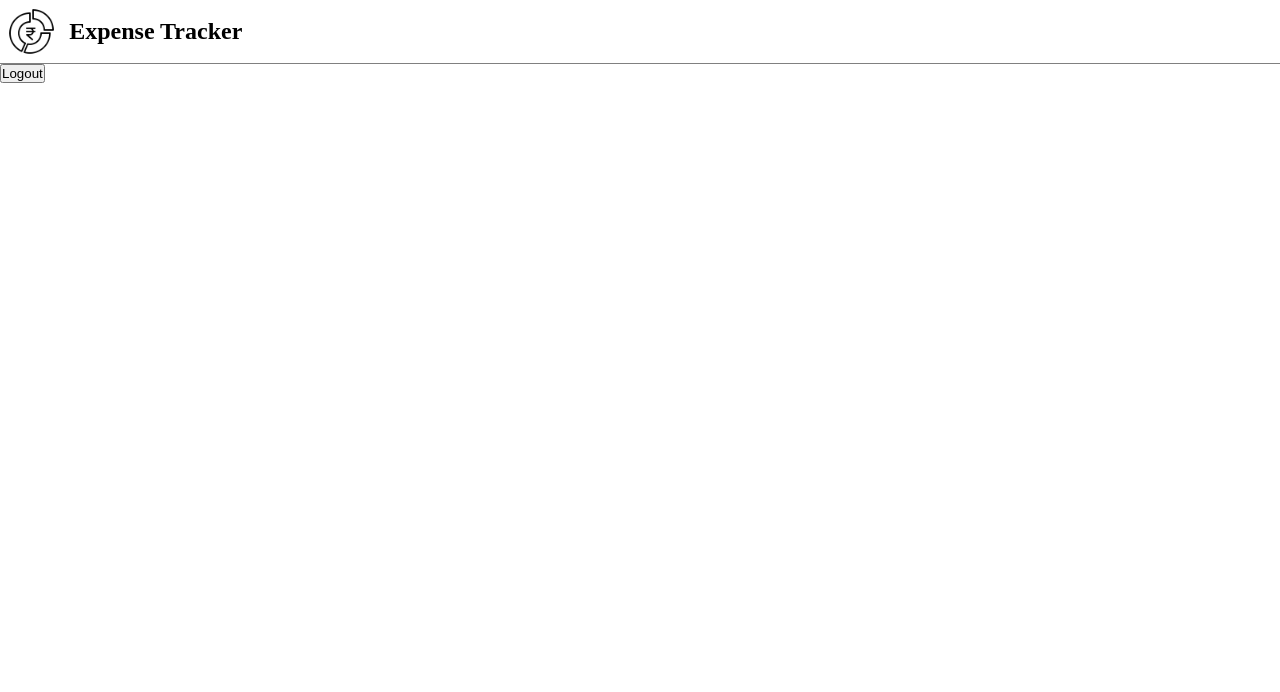
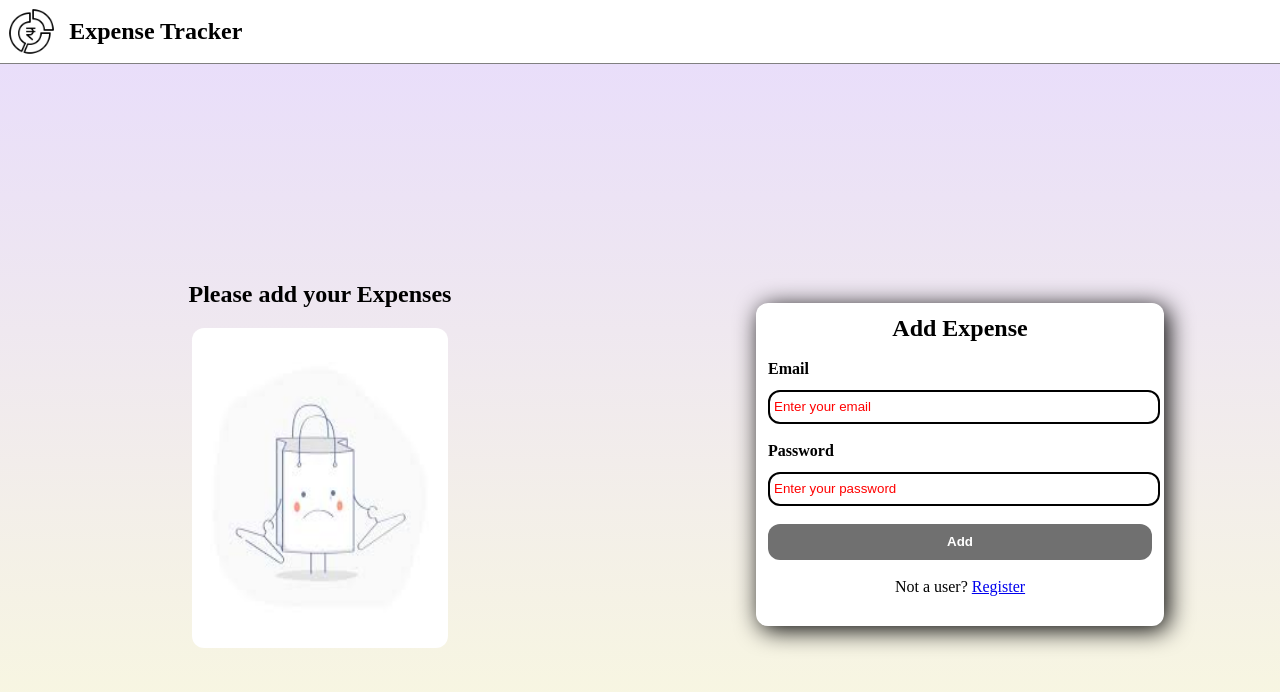
Before and after one commit to hey-raghav/fullstack_MERN, a React (Create React App) app in the folder expense-tracker/: page /dashboard in a window 1280 px wide. Shown: the top 692 px of the page. Built offline with nearby package versions, Linux system fonts and the light colour scheme.

Commit message:
hooks complete

```diff
--- a/expense-tracker/src/components/Dashboard.js
+++ b/expense-tracker/src/components/Dashboard.js
@@ -1,18 +1,88 @@
-import React from 'react'
-import { useNavigate } from 'react-router-dom'
-
-function Dashboard() {
+import React, { useState } from 'react'
+import img from '../asset/img/image.jpeg'
+import { Link, useNavigate } from 'react-router-dom'
+function Homepage() {
 
     const navigate = useNavigate();
+    const [inputs, setInputs] = useState({})
+    const [showerror, setShowError] = useState(false)
+    const handleChange = (event) => {
+        const name = event.target.name;
+        const value = event.target.value;
+        setInputs(values => ({ ...values, [name]: value }))
+    }
 
-    const doLogout =()=>{
-        navigate("/");
+    const doLogin = (event) => {
+        event.preventDefault();
+        console.log("clicked", inputs);
+        if (inputs.pass.length >= 8) {
+            navigate("/dashboard");
+        }
+        else {
+            setShowError(true);
+        }
+
     }
     return (
-        <div>
-            <button onClick={doLogout}>Logout</button>
+        <div className='container'>
+            <div className='leftcontainer'>
+                <p>Please add your Expenses</p>
+                <img src={img} />
+
+            </div>
+            <div className='rightcontainer'>
+                <div className='formcard'>
+                    <div>
+                        <h2 style={{ alignSelf: 'center' }}>Add Expense</h2>
+                    </div>
+                    <form onSubmit={doLogin}>
+                        <div>
+                            <label>
+                                Email
+                            </label>
+                            <input required
+                                type="email"
+                                placeholder='Enter your email'
+                                value={inputs.email || ''}
+                                onChange={handleChange}
+                                name='email'
+                            />
+                        </div>
+                        <div>
+                            <label>
+                                Password
+                            </label>
+                            <input required
+                                type="password"
+                                placeholder='Enter your password'
+                                value={inputs.pass || ''}
+                                onChange={handleChange}
+                                name='pass'
+                            />
+                        </div>
+                        {
+                            showerror ?
+
+                                <div>
+                                    <span style={{ color: 'red', alignSelf: 'center' }}>Password Length Must be greater than 8</span>
+                                </div> : null
+                        }
+
+                        <div>
+                            <button>Add</button>
+                        </div>
+                        <div>
+                            <span style={{ alignSelf: 'center' }}>
+                                Not a user? <Link to="/register">Register</Link>
+                            </span>
+                        </div>
+                    </form>
+
+                </div>
+            </div>
+
         </div>
     )
 }
 
-export default Dashboard
+export default Homepage
--- a/expense-tracker/src/components/Homepage.js
+++ b/expense-tracker/src/components/Homepage.js
@@ -1,15 +1,27 @@
 import React, { useState } from 'react'
 import img1 from '../asset/img/dashboard.jpeg'
 import { Link, useNavigate } from 'react-router-dom'
-function Homepage() {
+function Dashboard() {
 
     const navigate = useNavigate();
-    const [email, setEmail] = useState();
-    const [pass, setPass] = useState();
+    const [inputs, setInputs] = useState({})
+    const [showerror, setShowError] = useState(false)
+    const handleChange = (event) => {
+        const name = event.target.name;
+        const value = event.target.value;
+        setInputs(values => ({ ...values, [name]: value }))
+    }
 
-    const doLogin = () => {
-        console.log("clicked", email, pass);
-        //navigate("/dashboard");
+    const doLogin = (event) => {
+        event.preventDefault();
+        console.log("clicked", inputs);
+        if (inputs.pass.length >= 8) {
+            navigate("/dashboard");
+        }
+        else {
+            setShowError(true);
+        }
+
     }
     return (
         <div className='container'>
@@ -24,34 +36,47 @@ function Homepage() {
                     <div>
                         <h2 style={{ alignSelf: 'center' }}>Login</h2>
                     </div>
+                    <form onSubmit={doLogin}>
                         <div>
                             <label>
                                 Email
                             </label>
-                        <input required type="email"
+                            <input required
+                                type="email"
                                 placeholder='Enter your email'
-                            value={email}
-                            onChange={e => setEmail(e.value)}
+                                value={inputs.email || ''}
+                                onChange={handleChange}
+                                name='email'
                             />
                         </div>
                         <div>
                             <label>
                                 Password
                             </label>
-                        <input required type="password"
+                            <input required
+                                type="password"
                                 placeholder='Enter your password'
-                            value={pass}
-                            onChange={e => setPass(e.value)}
+                                value={inputs.pass || ''}
+                                onChange={handleChange}
+                                name='pass'
                             />
                         </div>
+                        {
+                            showerror ?
                                 <div>
-                        <button onClick={doLogin}>Login</button>
+                                    <span style={{ color: 'red', alignSelf: 'center' }}>Password Length Must be greater than 8</span>
+                                </div> : null
+                        }
+
+                        <div>
+                            <button>Login</button>
                         </div>
                         <div>
                             <span style={{ alignSelf: 'center' }}>
                                 Not a user? <Link to="/register">Register</Link>
                             </span>
                         </div>
+                    </form>
 
                 </div>
             </div>
@@ -60,4 +85,4 @@ function Homepage() {
     )
 }
 
-export default Homepage
+export default Dashboard
--- a/expense-tracker/src/components/Register.js
+++ b/expense-tracker/src/components/Register.js
@@ -1,13 +1,24 @@
 import React, { useEffect, useState } from 'react'
-import { Link } from 'react-router-dom'
+import { Link, useNavigate } from 'react-router-dom'
 import '../asset/css/Register.css';
 
 function Register() {
-    useEffect(()=>{
-        console.log("hi");
-    })
 
-    const [name,setName] = useState();
+    const navigate = useNavigate();
+
+    const [inputs, setInputs] = useState({})
+        const handleChange = (event) => {
+            const name = event.target.name;
+            const value = event.target.value;
+            setInputs(values => ({ ...values, [name]: value }))
+        }
+
+        const doRegister = (event) => {
+            event.preventDefault();
+            console.log("clicked", inputs);
+            navigate("/dashboard");
+        }
+
 
     return (
         <div className='maincontainer'>
@@ -15,35 +26,58 @@ function Register() {
                 <div>
                     <h2 style={{ alignSelf: 'center' }}>Register</h2>
                 </div>
-                <form>
+                <form onSubmit={doRegister}>
                 <div>
                     <label>
                         Name
                     </label>
                     <input
-                        required type="text"
-                        placeholder='Enter your name' />
+                        required
+                        type="text"
+                        placeholder='Enter your name'
+                        value={inputs.name || ''}
+                        onChange={handleChange}
+                        name='name'
+                        />
                 </div>
                 <div>
                     <label>
                         Email
                     </label>
-                    <input type="email"
-                        placeholder='Enter your email' />
+                    <input
+                        required
+                        type="email"
+                        placeholder='Enter your email'
+                        value={inputs.email || ''}
+                            onChange={handleChange}
+                            name='email'
+                            />
                 </div>
                 <div>
                     <label>
                         Password
                     </label>
-                    <input type="password"
-                        placeholder='Enter your password' />
+                    <input
+                        required
+                        type="password"
+                        placeholder='Enter your password'
+                        value={inputs.pass || ''}
+                            onChange={handleChange}
+                            name='pass'
+                            />
                 </div>
                 <div>
                     <label>
                         Confirm Password
                     </label>
-                    <input type="password"
-                        placeholder='Confirm your password' />
+                    <input
+                        required
+                        type="password"
+                        placeholder='Confirm your password'
+                        value={inputs.cnfpass || ''}
+                        onChange={handleChange}
+                        name='cnfpass'
+                        />
                 </div>
                 <div>
                     <button>Submit</button>
```
Also changed, not shown: expense-tracker/src/asset/img/image.jpeg (added). Lines whose indentation alone changed are shown as unchanged.
